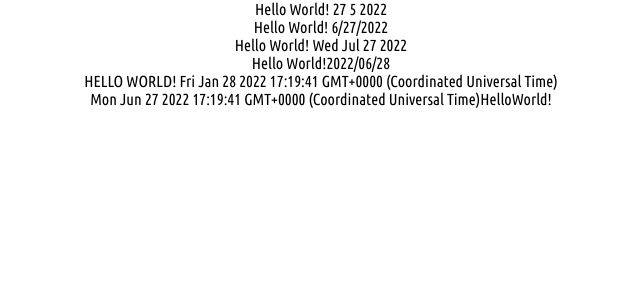
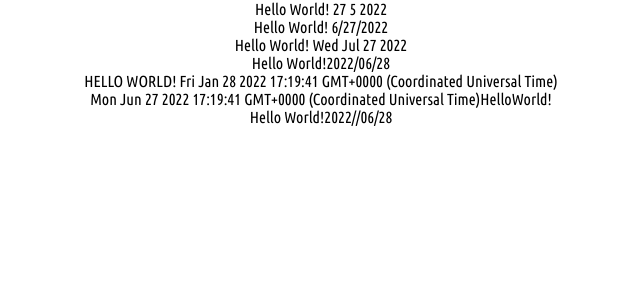
Before and after one commit to WendelAndrade01/Treino---Estagio, a React (Create React App) app in the folder introducao-ao-react/: page / in a window 1280 px wide. Shown: the top 300 px of the page, without its empty margins (319-959 px from the left). Built offline with nearby package versions, Linux system fonts and the light colour scheme.

Commit message:
HelloWorld-07

```diff
--- a/introducao-ao-react/src/App.js
+++ b/introducao-ao-react/src/App.js
@@ -1,4 +1,5 @@
 import "./App.css";
+import HelloWorld_07 from "./components/HelloWord_07";
 import HelloWorld from "./components/HelloWorld";
 import HelloWorld_02 from "./components/HelloWorld_02";
 import HelloWorld_03 from "./components/HelloWorld_03";
@@ -14,6 +15,7 @@ function App() {
       <HelloWorld_04 />
       <HelloWorld_05 />
       <HelloWorld_06 />
+      <HelloWorld_07 hello="Hello World!" data="2022//06/28" />
     </div>
   );
 }
--- /dev/null
+++ b/introducao-ao-react/src/components/HelloWord_07.js
@@ -0,0 +1,10 @@
+const HelloWord_07 = ({ hello, data }) => {
+  return (
+    <div>
+      {hello}
+      {data}
+    </div>
+  );
+};
+
+export default HelloWord_07;
```
